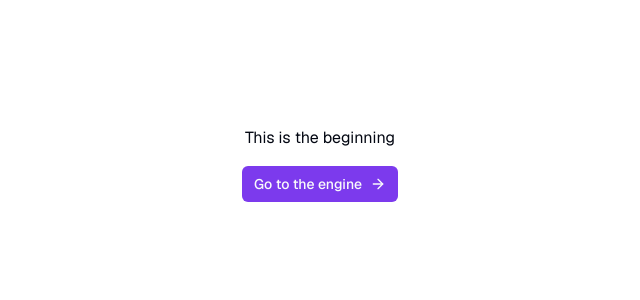
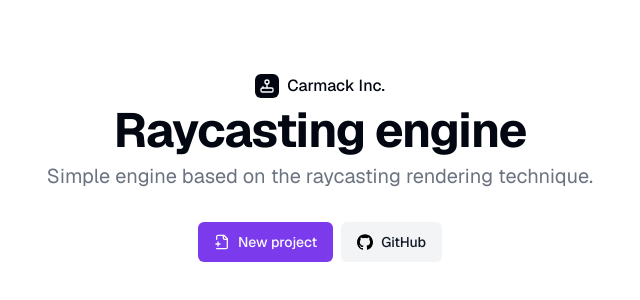
Before and after one commit to carmack-inc/raycasting-engine, a Next.js app: page / in a window 1280 px wide. Shown: the part 236-536 px from the top of the page, without its empty margins (320-960 px from the left). Built offline with nearby package versions, Linux system fonts and the light colour scheme.

Commit message:
chore: redesign the homepage

```diff
--- a/src/app/page.tsx
+++ b/src/app/page.tsx
@@ -1,18 +1,45 @@
 import { Button } from '@/components/ui/button'
-import { ArrowRightIcon } from 'lucide-react'
+import { ArrowRightIcon, FilePlus2Icon, JoystickIcon } from 'lucide-react'
 import Link from 'next/link'
 
 export default function Home() {
   return (
     <div className="w-full h-screen flex items-center justify-center flex-col gap-4">
-      This is the beginning
+      <section className="text-center flex flex-col items-center">
+        <Button asChild variant="ghost">
+          <a href="https://github.com/carmack-inc" target="_blank">
+            <span className="inline-flex items-center justify-center size-6 bg-foreground rounded-md">
+              <JoystickIcon className="size-4 text-background" />
+            </span>
+            <span className="font-medium text-base">Carmack Inc.</span>
+          </a>
+        </Button>
 
-      <Button asChild size="sm">
-        <Link href="/engine">
-          Go to the engine
-          <ArrowRightIcon />
-        </Link>
-      </Button>
+        <h1 className="text-5xl font-bold tracking-tight">
+          Raycasting engine
+        </h1>
+        <p className="mt-2 text-xl text-muted-foreground">
+          Simple engine based on the raycasting rendering technique.
+        </p>
+      </section>
+
+      <div className="flex items-center gap-x-2 mt-4">
+        <Button asChild>
+          <Link href="/engine">
+            <FilePlus2Icon />
+            New project
+          </Link>
+        </Button>
+
+        <Button asChild variant="secondary">
+          <a href="https://github.com/carmack-inc/raycasting-engine" target="_blank">
+            <svg role="img" viewBox="0 0 24 24" xmlns="http://www.w3.org/2000/svg">
+              <path d="M12 .297c-6.63 0-12 5.373-12 12 0 5.303 3.438 9.8 8.205 11.385.6.113.82-.258.82-.577 0-.285-.01-1.04-.015-2.04-3.338.724-4.042-1.61-4.042-1.61C4.422 18.07 3.633 17.7 3.633 17.7c-1.087-.744.084-.729.084-.729 1.205.084 1.838 1.236 1.838 1.236 1.07 1.835 2.809 1.305 3.495.998.108-.776.417-1.305.76-1.605-2.665-.3-5.466-1.332-5.466-5.93 0-1.31.465-2.38 1.235-3.22-.135-.303-.54-1.523.105-3.176 0 0 1.005-.322 3.3 1.23.96-.267 1.98-.399 3-.405 1.02.006 2.04.138 3 .405 2.28-1.552 3.285-1.23 3.285-1.23.645 1.653.24 2.873.12 3.176.765.84 1.23 1.91 1.23 3.22 0 4.61-2.805 5.625-5.475 5.92.42.36.81 1.096.81 2.22 0 1.606-.015 2.896-.015 3.286 0 .315.21.69.825.57C20.565 22.092 24 17.592 24 12.297c0-6.627-5.373-12-12-12"/>
+            </svg>
+            GitHub
+          </a>
+        </Button>
+      </div>
     </div>
   );
 }
```
